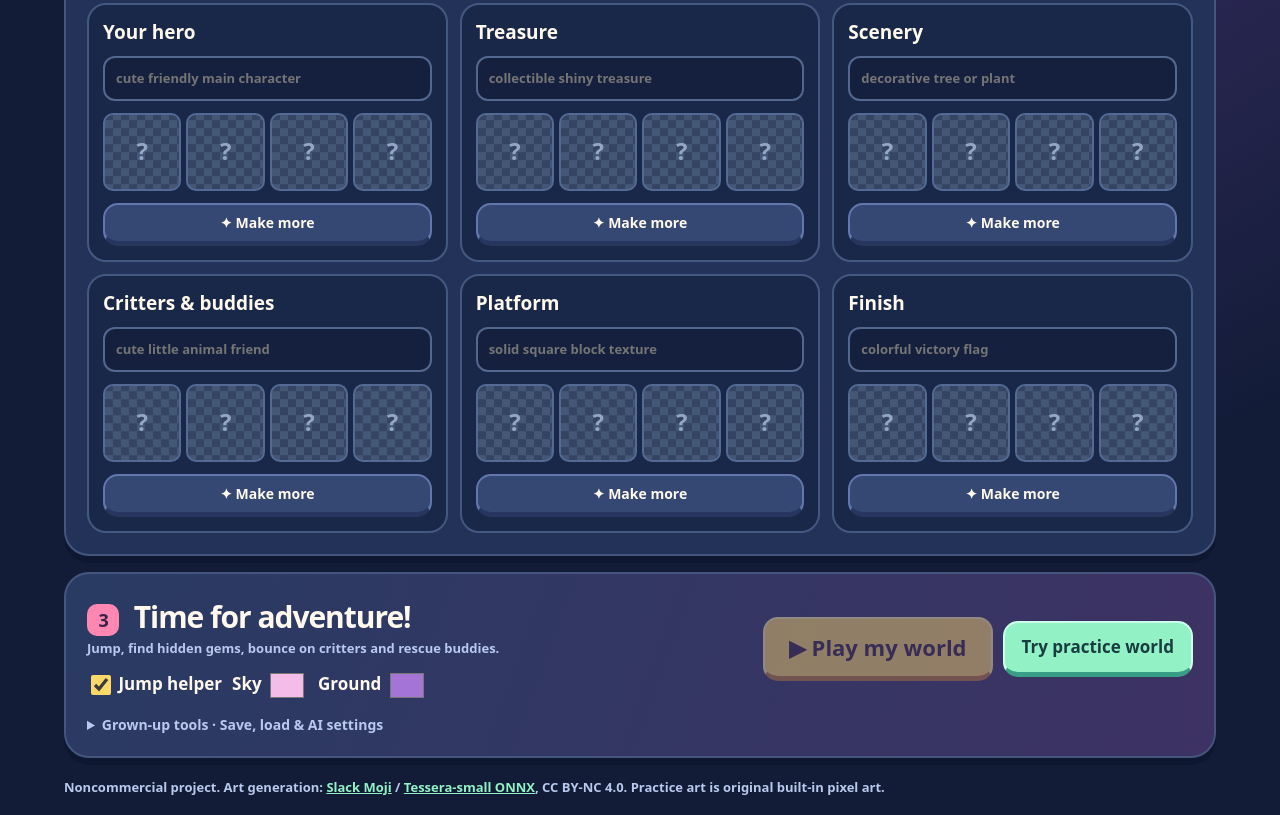
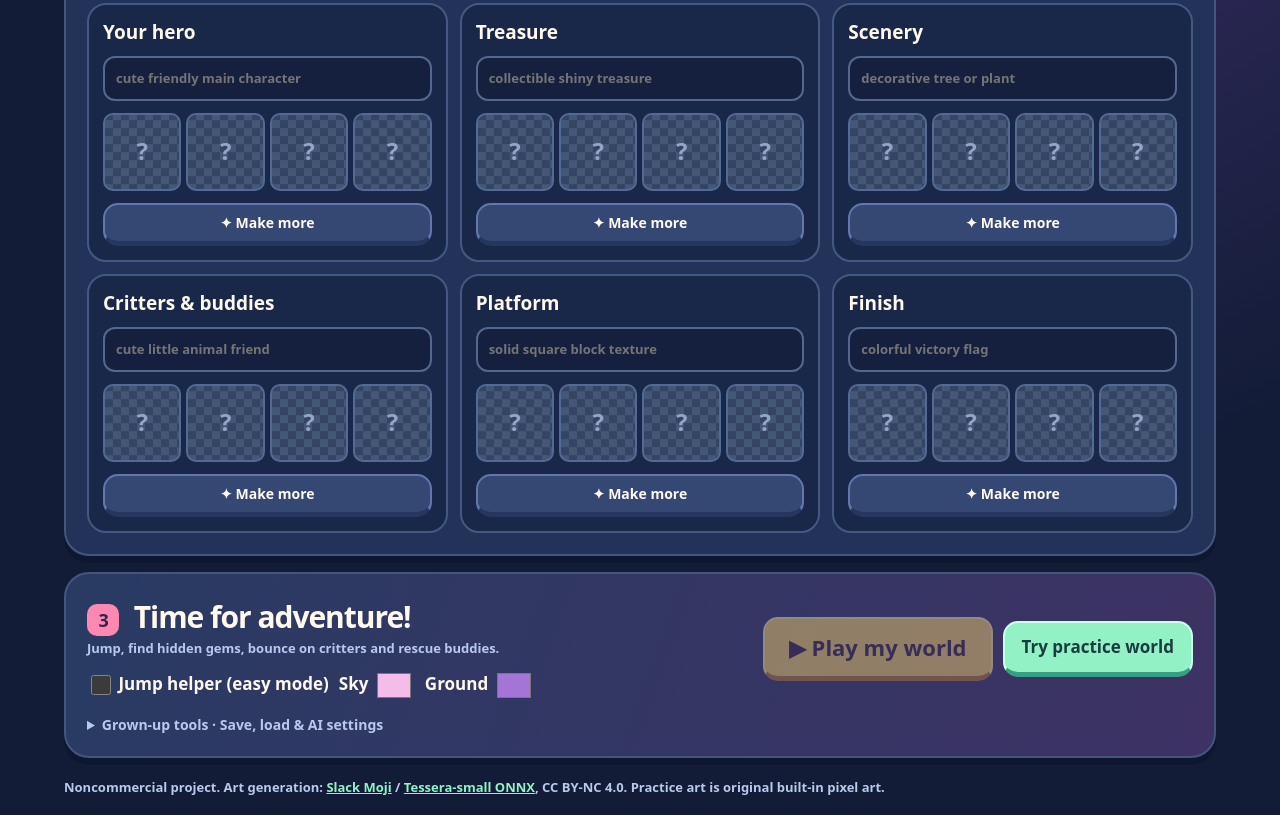
Before and after one commit to tbenitz/fosters-sidescroller, a plain HTML site: page index.html in a window 1280 px wide. Shown: the part 751-1566 px from the top of the page. Drawn offline with Linux system fonts and the light colour scheme.

Commit message:
Default to active platforming; keep optional easy-mode jump helper

```diff
--- a/index.html
+++ b/index.html
@@ -3,11 +3,11 @@
 </style><header><div><small>★ THE ADVENTURE FACTORY</small><h1>Foster's World Maker</h1></div><button id="edit" hidden>← Workshop</button></header><main>
 <div id="designer"><section class="hero"><div><div class="eyebrow">YOUR IMAGINATION IS THE SUPERPOWER</div><h2>Dream it.<br>Build it. Play it!</h2><p>Make a wild new world with your very own pixel art.</p><label for="theme">What world will you make?</label><div class="themes"><button class="theme" data-theme="Dinosaurs on a candy planet" data-sky="#f4bce8" data-ground="#a575d6"><span>🦕</span>Dino candy</button><button class="theme" data-theme="Cats in outer space" data-sky="#454882" data-ground="#7778ba"><span>🚀</span>Space cats</button><button class="theme" data-theme="Unicorns in a magical forest" data-sky="#a2e3e2" data-ground="#54b991"><span>🌈</span>Magic forest</button><button class="theme" data-theme="Robots in an underwater kingdom" data-sky="#5eb9d8" data-ground="#447d9c"><span>🤖</span>Robot reef</button></div><div class="line"><input id="theme" maxlength="100" value="Dinosaurs on a candy planet" placeholder="Anything you can imagine!"><button class="primary" id="generate">✦ Make my world</button></div><div class="statusbox"><p id="status" role="status">Ready! Pick an idea or invent your own.</p><progress id="progress" max="100" value="0"></progress></div></div><div class="stage"><canvas id="preview" width="480" height="300" aria-label="Live world preview"></canvas><div class="tag">WORLD PREVIEW</div><footer id="previewCaption">Your AI pictures will appear here!</footer></div></section>
 <section><div class="buildhead"><h2><span class="step">2</span> Your art collection</h2><span class="pill" id="readyCount">0 / 6 ready</span></div><p class="muted">Pick your favorite picture in each card. Want a different one? Make more!</p><div class="cards" id="cards"></div></section>
-<section class="launch"><div><h2><span class="step">3</span> Time for adventure!</h2><p class="muted">Jump, find hidden gems, bounce on critters and rescue buddies.</p><div class="line" style="margin-top:10px"><label><input type="checkbox" id="assist" checked> Jump helper</label><label>Sky <input type="color" id="sky" value="#f4bce8"></label><label>Ground <input type="color" id="ground" value="#a575d6"></label></div></div><div class="line"><button class="primary" id="play" disabled>▶ Play my world</button><button class="mint" id="practice">Try practice world</button></div><details class="settings"><summary>Grown-up tools · Save, load &amp; AI settings</summary><div class="line"><button id="save" disabled>Save world</button><button id="load">Open saved world</button><input hidden type="file" id="file" accept=".json"><label>AI device <select id="device"><option value="auto">Automatic</option><option value="wasm">CPU</option><option value="webgpu">WebGPU</option></select></label><small>First AI use downloads model files. Practice uses built-in pixel drawings, not AI.</small></div></details></section></div>
+<section class="launch"><div><h2><span class="step">3</span> Time for adventure!</h2><p class="muted">Jump, find hidden gems, bounce on critters and rescue buddies.</p><div class="line" style="margin-top:10px"><label><input type="checkbox" id="assist"> Jump helper (easy mode)</label><label>Sky <input type="color" id="sky" value="#f4bce8"></label><label>Ground <input type="color" id="ground" value="#a575d6"></label></div></div><div class="line"><button class="primary" id="play" disabled>▶ Play my world</button><button class="mint" id="practice">Try practice world</button></div><details class="settings"><summary>Grown-up tools · Save, load &amp; AI settings</summary><div class="line"><button id="save" disabled>Save world</button><button id="load">Open saved world</button><input hidden type="file" id="file" accept=".json"><label>AI device <select id="device"><option value="auto">Automatic</option><option value="wasm">CPU</option><option value="webgpu">WebGPU</option></select></label><small>First AI use downloads model files. Practice uses built-in pixel drawings, not AI.</small></div></details></section></div>
 <section id="player" hidden><div class="gamebar"><div><small id="worldName"></small><h2 id="level">Level 1</h2></div><div class="stats"><span id="score"></span><span id="gems"></span><span id="rescued"></span><span id="heart"></span></div><button id="restart">↻ Restart</button></div><div class="gamewrap"><canvas id="game" width="960" height="480"></canvas><div class="finish" id="finish" hidden><div><div style="font-size:48px;color:#ffd763">★ ★ ★</div><h2>Adventure complete!</h2><p id="results"></p><button id="next" class="primary">Next adventure →</button><button id="replay">Play again</button></div></div></div><p id="message" role="status">Explore and reach the flag!</p><div class="line" id="controls"><div class="line"><button data-key="left" aria-label="Move left">◀</button><button data-key="right" aria-label="Move right">▶</button></div><div class="line"><button data-key="dash">⚡ Boost</button><button data-key="jump">↑ Jump</button></div></div><small>← → or A/D: move · Space: jump · Shift/X: boost · No lives lost; checkpoints bring you back.</small></section>
 <footer><small>Noncommercial project. Art generation: <a href="https://huggingface.co/spaces/cfahlgren1/slack-moji">Slack Moji</a> / <a href="https://huggingface.co/cfahlgren1/tessera-small-onnx">Tessera-small ONNX</a>, CC BY-NC 4.0. Practice art is original built-in pixel art.</small></footer></main>
 <script type="module">
-import { createAdventure, drawWorkshop, practiceArt } from './adventure.js?v=3';
+import { createAdventure, drawWorkshop, practiceArt } from './adventure.js?v=4';
 const $=id=>document.getElementById(id),roles={hero:['Your hero','cute friendly main character'],treasure:['Treasure','collectible shiny treasure'],plant:['Scenery','decorative tree or plant'],friend:['Critters & buddies','cute little animal friend'],block:['Platform','solid square block texture'],goal:['Finish','colorful victory flag']}, assets={}, chosen={}, prompts={}, cards={};let busy=false,worker,workerDevice,seq=0,pending=new Map();
 function pixels(raw){const c=document.createElement('canvas');c.width=c.height=16;c.getContext('2d').putImageData(new ImageData(new Uint8ClampedArray(raw),16,16),0,0);return c}
 function refresh(){const count=Object.keys(roles).filter(k=>chosen[k]!==undefined).length,ready=count===6;$('readyCount').textContent=count+' / 6 ready';$('previewCaption').textContent=count===6?'Your world is ready to explore!':count?'Your world is coming to life!':'Practice preview. Generate art to customize it.';preview();$('play').disabled=busy||!ready;$('save').disabled=busy||!ready;$('generate').disabled=busy;$('device').disabled=busy;document.querySelectorAll('.regen').forEach(b=>b.disabled=busy)}
```
